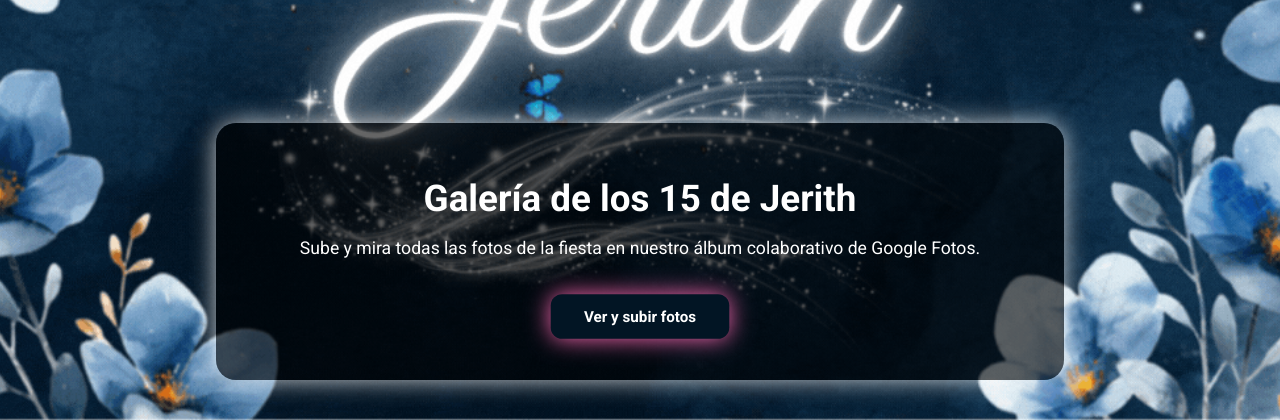
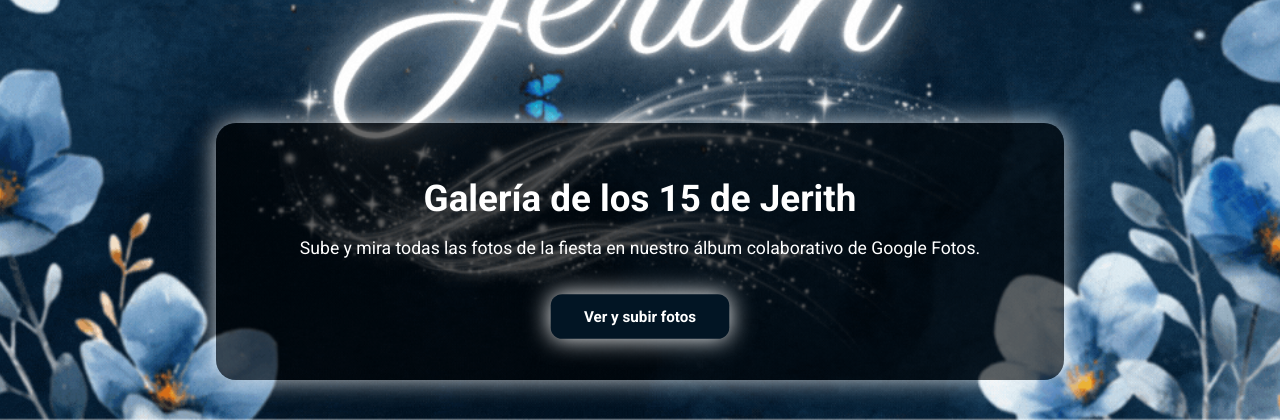
Before and after one commit to jerithdanielamoncadacardenas-netizen/Quince-Jerith, a Flask app: template templates/index.html in a window 1280 px wide, while the restyled element is pressed. Shown: the part 380-800 px from the top of the page. Run offline with Flask 3, Linux system fonts and the light colour scheme; the template is opened without the code that fills it, so the values that code supplies are empty; parts of the project's set-up code (start-up, migrations or seed data) failed here and were passed over.

Commit message:
Update index.html

```diff
--- a/templates/index.html
+++ b/templates/index.html
@@ -92,7 +92,7 @@
             background-color: #021524; /* fondo celeste */
             color: #ffffff; /* texto blanco */
             transform: scale(0.95);
-            box-shadow: 0 0 25px rgba(255, 105, 180, 1);
+            box-shadow: 0 0 25px rgba(255, 255, 255, 255);
             outline: none;
         }
     </style>
```
